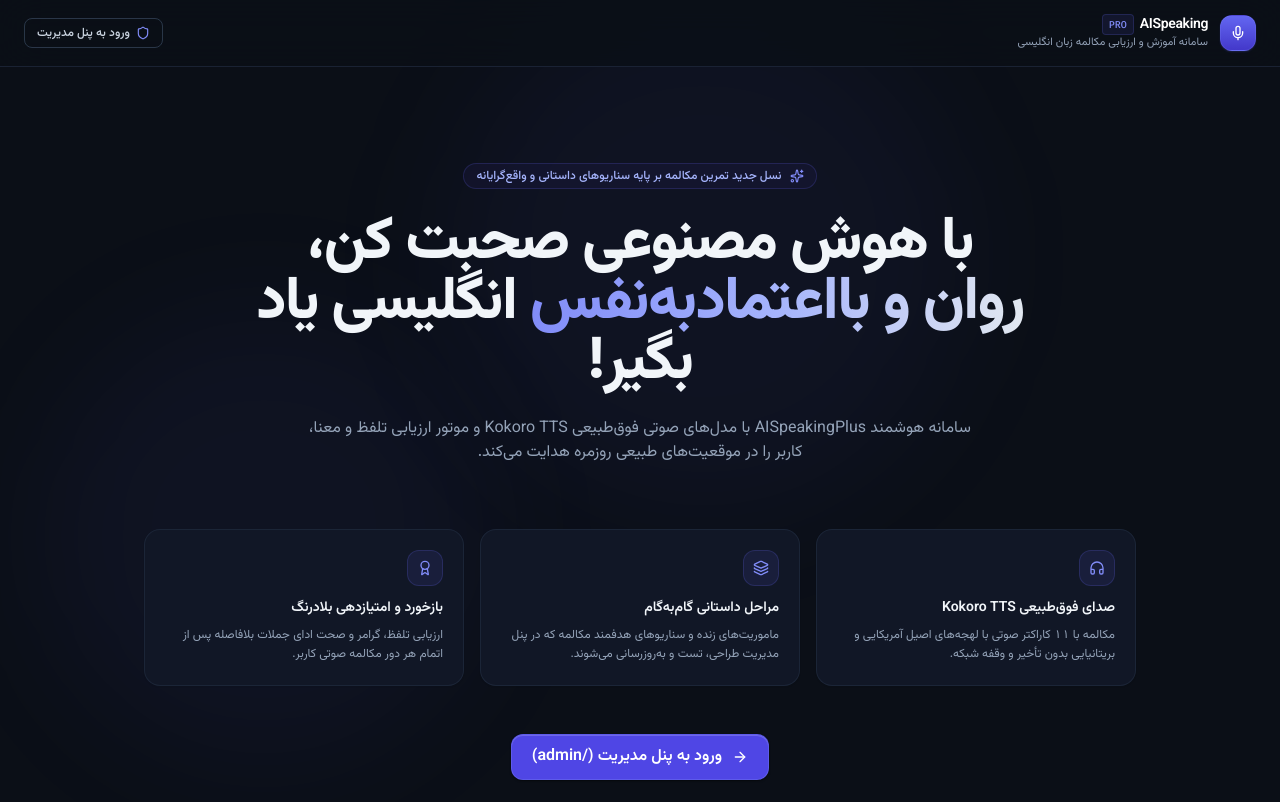
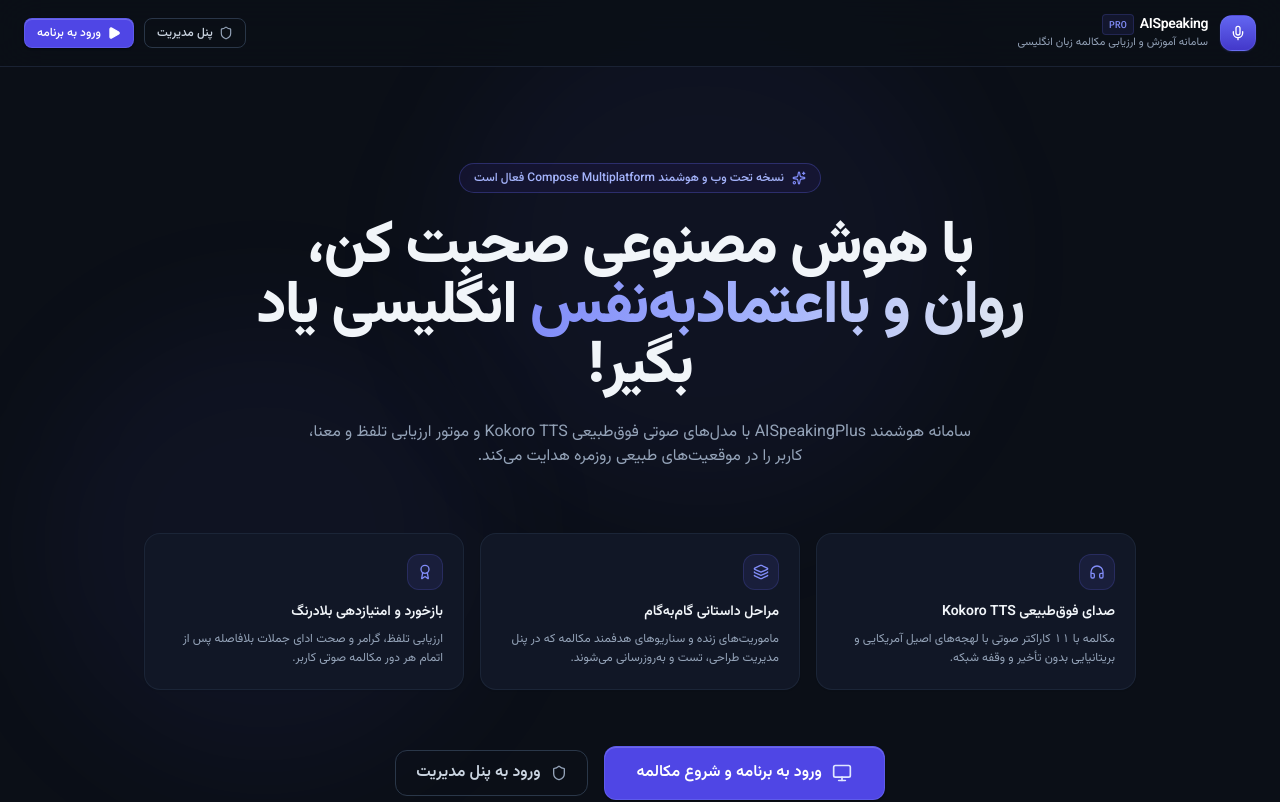
Before and after one commit to mahdiasd/AISpeakingPlus, a React (Vite) app in the folder admin-web/: page / in a window 1280 px wide. Shown: the top 802 px of the page. Built offline with nearby package versions, Linux system fonts and the light colour scheme.

Commit message:
feat(landing): link home page cta buttons to compose web application

```diff
--- a/admin-web/src/pages/AppHomePage.tsx
+++ b/admin-web/src/pages/AppHomePage.tsx
@@ -5,14 +5,19 @@ import {
   Sparkles,
   Shield,
   Layers,
-  ArrowLeft,
   Headphones,
   Award,
+  Play,
+  Monitor,
 } from 'lucide-react';
 import { Button } from '../components/ui/Button';
 
 export const AppHomePage: React.FC = () => {
   const navigate = useNavigate();
+
+  const handleLaunchApp = () => {
+    window.location.href = '/app/';
+  };
 
   return (
     <div className="min-h-screen bg-[#0B0F17] text-slate-100 flex flex-col selection:bg-indigo-500 selection:text-white relative overflow-x-hidden">
@@ -37,23 +42,32 @@ export const AppHomePage: React.FC = () => {
           </div>
         </div>
 
-        <div className="flex items-center gap-3">
+        <div className="flex items-center gap-2.5">
           <Button
             variant="outline"
             size="sm"
             onClick={() => navigate('/admin')}
-            icon={<Shield className="w-3.5 h-3.5 text-indigo-400" />}
+            icon={<Shield className="w-3.5 h-3.5 text-slate-400" />}
           >
-            ورود به پنل مدیریت
+            پنل مدیریت
+          </Button>
+
+          <Button
+            variant="primary"
+            size="sm"
+            onClick={handleLaunchApp}
+            icon={<Play className="w-3.5 h-3.5 text-white fill-white" />}
+          >
+            ورود به برنامه
           </Button>
         </div>
       </header>
 
       {/* Hero Section */}
       <main className="flex-1 flex flex-col items-center justify-center px-4 py-16 sm:py-24 max-w-5xl mx-auto text-center z-10">
-        <div className="inline-flex items-center gap-2 px-3 py-1 rounded-full bg-indigo-950/30 border border-indigo-500/20 text-indigo-300 text-xs font-medium mb-6">
+        <div className="inline-flex items-center gap-2 px-3.5 py-1.5 rounded-full bg-indigo-950/40 border border-indigo-500/30 text-indigo-300 text-xs font-medium mb-6">
           <Sparkles className="w-3.5 h-3.5 text-indigo-400" />
-          <span>نسل جدید تمرین مکالمه بر پایه سناریوهای داستانی و واقع‌گرایانه</span>
+          <span>نسخه تحت وب و هوشمند Compose Multiplatform فعال است</span>
         </div>
 
         <h1 className="text-3xl sm:text-5xl lg:text-6xl font-black text-slate-100 tracking-tight leading-tight max-w-3xl mb-6">
@@ -97,14 +111,25 @@ export const AppHomePage: React.FC = () => {
           </div>
         </div>
 
-        {/* Action Button to Admin or Launch */}
-        <div className="pt-6 flex flex-col sm:flex-row items-center justify-center gap-4">
+        {/* Action Button to Compose Web App */}
+        <div className="pt-8 flex flex-col sm:flex-row items-center justify-center gap-4">
           <Button
             size="lg"
+            variant="primary"
+            onClick={handleLaunchApp}
+            className="px-8 py-3.5 text-base shadow-lg shadow-indigo-600/30 group"
+            icon={<Monitor className="w-5 h-5 text-indigo-100 group-hover:scale-110 transition-transform" />}
+          >
+            ورود به برنامه و شروع مکالمه
+          </Button>
+
+          <Button
+            size="lg"
+            variant="outline"
             onClick={() => navigate('/admin')}
-            icon={<ArrowLeft className="w-4 h-4 rotate-180" />}
+            icon={<Shield className="w-4 h-4 text-slate-400" />}
           >
-            ورود به پنل مدیریت (/admin)
+            ورود به پنل مدیریت
           </Button>
         </div>
       </main>
```
